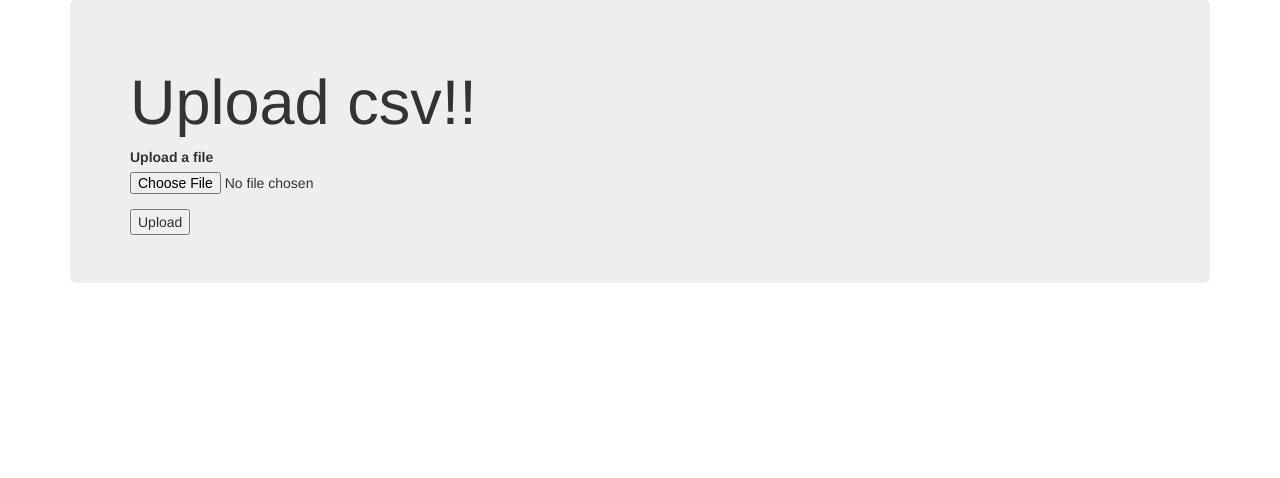
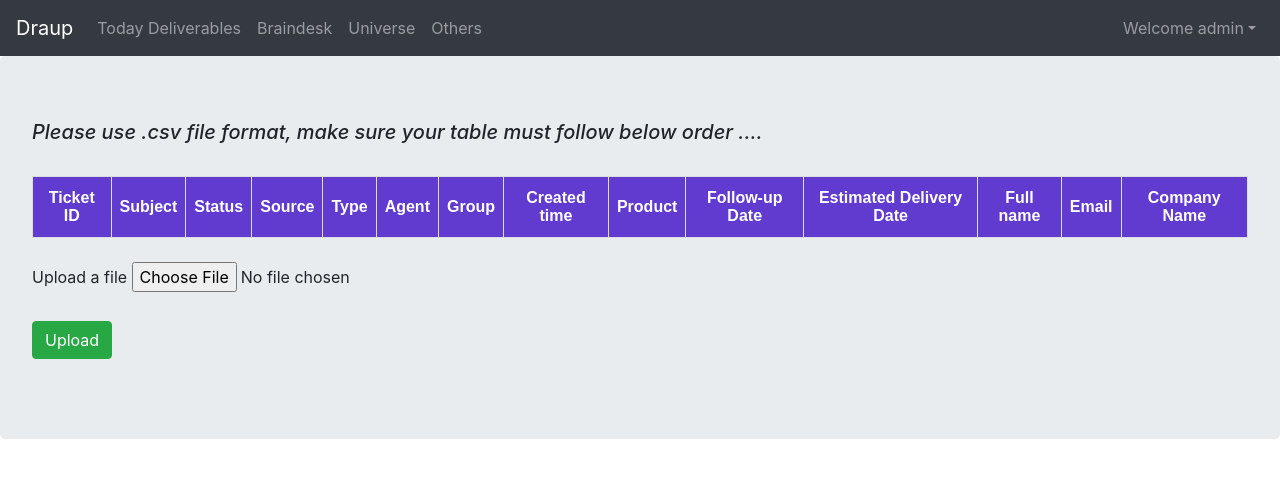
Before and after one commit to intriguingdespot/email_notifications, a Django app: page /home/upload/ in a window 1280 px wide. Shown: the top 478 px of the page. Run offline with Django 3.2, Linux system fonts and the light colour scheme; a user stored in the database is signed in; lists and menus that the app fills with data are empty; some libraries are stand-ins or nearby versions.

Commit message:
Designed separate emails for braindesk/universe/others with the templates

```diff
--- a/email_notifications/email_notifications/settings.py
+++ b/email_notifications/email_notifications/settings.py
@@ -117,7 +117,7 @@ EMAIL_HOST_PASSWORD = "kesavan@123"
 
 LANGUAGE_CODE = 'en-us'
 
-TIME_ZONE = 'UTC'
+TIME_ZONE = 'Asia/Kolkata'
 
 USE_I18N = True
 
--- /dev/null
+++ b/email_notifications/notifications/static/css/base.css
@@ -0,0 +1,31 @@
+
+    #customers {
+      font-family: Arial, Helvetica, sans-serif;
+      border-collapse: collapse;
+      width: 100%;
+    }
+
+    #customers td, #customers th {
+      border: 1px solid #ddd;
+      padding: 8px;
+    }
+
+    #customers tr:nth-child(even){background-color: #f2f2f2;}
+
+    #customers tr:hover {background-color: #ddd;}
+
+    #customers th {
+      padding-top: 12px;
+      padding-bottom: 12px;
+      text-align: left;
+      background-color: #613acf;
+      color: white;
+    }
+
+    .tab {
+
+  margin-top: 10px;
+  margin-right: 10px;
+  margin-left: 10px;
+
+}
--- /dev/null
+++ b/email_notifications/notifications/templates/notifications/base.html
@@ -0,0 +1,79 @@
+<!DOCTYPE html>
+<html>
+  <head>
+    <meta charset="utf-8">
+    <!-- Latest compiled and minified CSS -->
+    <link rel="stylesheet" href="https://stackpath.bootstrapcdn.com/bootstrap/4.1.3/css/bootstrap.min.css"
+    integrity="sha384-MCw98/SFnGE8fJT3GXwEOngsV7Zt27NXFoaoApmYm81iuXoPkFOJwJ8ERdknLPMO" crossorigin="anonymous">
+    {% load static %}
+    <link rel="stylesheet" type="text/css" href="{% static '/css/base.css' %}">
+    <link rel = "icon" href ="{% static '/images/title-logo.ico' %}">
+    <script>
+function myFunction() {
+  if(confirm("Are you sure do you want to continue ?")){
+    submit();
+  }else{
+    return false;
+  }
+}
+</script>
+  </head>
+  <body>
+
+  	<!-- DOCUMENTATION NAVBAR -->
+
+  	<nav class="navbar navbar-expand-lg navbar-dark bg-dark">
+
+      <a class="navbar-brand" href="{%url 'home:home'%}">Draup</a>
+
+      <!-- Brand and toggle get grouped for better mobile display -->
+      <!-- This is the actual code that creates the "hamburger icon" -->
+      <!-- The data-target grabs ids to put into the icon -->
+      <button class="navbar-toggler" type="button" data-toggle="collapse" data-target="#bs-example-navbar-collapse-1" aria-controls="bs-example-navbar-collapse-1" aria-expanded="false" aria-label="Toggle navigation">
+        <span class="navbar-toggler-icon"></span>
+      </button>
+
+
+      <!-- Anything inside of collapse navbar-collapse goes into the "hamburger" -->
+      <div class="collapse navbar-collapse" id="bs-example-navbar-collapse-1">
+        <div class="navbar-nav">
+
+          <!-- the span class "sr-only" tells screen readers that Home is the active link, for accessibility -->
+          <a class="nav-item nav-link " href="{%url 'home:salesremainder'%}">Today Deliverables</a>
+          <a class="nav-item nav-link " href="{%url 'home:braindesk'%}">Braindesk</a>
+          <a class="nav-item nav-link" href="{%url 'home:universe'%}">Universe</a>
+          <a class="nav-item nav-link" href="{%url 'home:others'%}">Others</a>
+          <!-- DROPDOWN MENU -->
+
+
+
+
+        </div> <!-- /.navbar-nav, left-hand content -->
+
+        <!-- STUFF ON THE RIGHT -->
+        <div class="navbar-nav ml-auto">
+          <li class="dropdown dropdown-masked">
+            <a href="#" class="nav-link dropdown-toggle" id="navbar-dropdown-menu" data-toggle="dropdown" role="button" aria-haspopup="true" aria-expanded="false">Welcome {{user}}</a>
+            <ul class="dropdown-menu list-inline">
+              <li><a class="dropdown-item" href="#">Change Password</a></li>
+              <div class="dropdown-divider"></div>
+              <li><a class="dropdown-item" href="{%url 'logout' %}">Logout</a></li>
+            </ul>
+          </li>
+
+        </div> <!-- /.navbar-nav, right-hand content -->
+
+      </div> <!-- /.navbar-collapse -->
+    </nav>
+    {% block body_block%}
+
+    {% endblock %}
+
+
+
+  <script src="https://code.jquery.com/jquery-3.3.1.slim.min.js" integrity="sha384-q8i/X+965DzO0rT7abK41JStQIAqVgRVzpbzo5smXKp4YfRvH+8abtTE1Pi6jizo" crossorigin="anonymous"></script>
+  <!-- Latest compiled and minified JavaScript -->
+  <script src="https://stackpath.bootstrapcdn.com/bootstrap/4.1.3/js/bootstrap.min.js" integrity="sha384-ChfqqxuZUCnJSK3+MXmPNIyE6ZbWh2IMqE241rYiqJxyMiZ6OW/JmZQ5stwEULTy" crossorigin="anonymous"></script>
+
+</body>
+</html>
--- a/email_notifications/notifications/templates/notifications/landingpage.html
+++ b/email_notifications/notifications/templates/notifications/landingpage.html
@@ -1,7 +1,7 @@
 <!DOCTYPE html>
 <html lang="en">
 <head>
-	<title>Home</title>
+	<title>Draup-Remainders</title>
 	<meta charset="UTF-8">
 	<meta name="viewport" content="width=device-width, initial-scale=1">
     <link rel="stylesheet" type="text/css" href="style.css">
@@ -9,13 +9,14 @@
     <link href="https://stackpath.bootstrapcdn.com/font-awesome/4.7.0/css/font-awesome.min.css" rel="stylesheet">
 		{% load static %}
     <link rel="stylesheet" type="text/css" href="{% static '/css/landingpage.css' %}">
+		<link rel = "icon" href ="{% static '/images/title-logo.ico' %}">
 </head>
 <body>
 
 	<div class="header">
      <div class="navbar">
          <div class="logo">
-             <a href="{%url 'logout' %}"><img src="{% static '/images/draup-logo.png' %}"></a>
+             <a href="https://platform.draup.com/"><img src="{% static '/images/draup-logo.png' %}"></a>
          </div>
          <div class="menu">
              <ul>
--- a/email_notifications/notifications/templates/notifications/login.html
+++ b/email_notifications/notifications/templates/notifications/login.html
@@ -1,12 +1,13 @@
 <!DOCTYPE html>
 <html lang="en" dir="ltr">
+  {% load static %}
   <head>
     <meta charset="utf-8">
-    <title>Login | Draup Remainders</title>
+    <title>Login | Draup-Remainders</title>
+    <link rel = "icon" href ="{% static '/images/title-logo.ico' %}">
     <link rel="stylesheet" href="https://stackpath.bootstrapcdn.com/bootstrap/4.1.3/css/bootstrap.min.css" integrity="sha384-MCw98/SFnGE8fJT3GXwEOngsV7Zt27NXFoaoApmYm81iuXoPkFOJwJ8ERdknLPMO" crossorigin="anonymous">
   	<script src="https://ajax.googleapis.com/ajax/libs/jquery/3.3.1/jquery.min.js"></script>
   	<link rel="stylesheet" href="https://use.fontawesome.com/releases/v5.6.1/css/all.css" integrity="sha384-gfdkjb5BdAXd+lj+gudLWI+BXq4IuLW5IT+brZEZsLFm++aCMlF1V92rMkPaX4PP" crossorigin="anonymous">
-    {% load static %}
     <link rel="stylesheet" type="text/css" href="{% static '/css/login.css' %}">
   </head>
   <body>
--- a/email_notifications/notifications/templates/notifications/upload.html
+++ b/email_notifications/notifications/templates/notifications/upload.html
@@ -1,31 +1,36 @@
-<!DOCTYPE html>
-<html lang="en" dir="ltr">
-  <head>
-    <meta charset="utf-8">
-    <title></title>
+<title>Draup-Remainders</title>
+{% extends 'notifications/base.html' %}
 
-<link rel="stylesheet" href="https://maxcdn.bootstrapcdn.com/bootstrap/3.3.7/css/bootstrap.min.css" integrity="sha384-BVYiiSIFeK1dGmJRAkycuHAHRg32OmUcww7on3RYdg4Va+PmSTsz/K68vbdEjh4u" crossorigin="anonymous">
-
-<!-- Optional theme -->
-<link rel="stylesheet" href="https://maxcdn.bootstrapcdn.com/bootstrap/3.3.7/css/bootstrap-theme.min.css" integrity="sha384-rHyoN1iRsVXV4nD0JutlnGaslCJuC7uwjduW9SVrLvRYooPp2bWYgmgJQIXwl/Sp" crossorigin="anonymous">
-
-<!-- Latest compiled and minified JavaScript -->
-<script src="https://maxcdn.bootstrapcdn.com/bootstrap/3.3.7/js/bootstrap.min.js" integrity="sha384-Tc5IQib027qvyjSMfHjOMaLkfuWVxZxUPnCJA7l2mCWNIpG9mGCD8wGNIcPD7Txa" crossorigin="anonymous"></script>
-  </head>
-  <body>
-    <div class="container">
+{% block body_block %}
       <div class="jumbotron">
-    <h1>Upload csv!!</h1>
+    <h5><em>Please use .csv file format, make sure your table must follow below order ....</em></h5>
+    <br>
+    <table id="customers">
+    <tr>
+      <th style="text-align:center">Ticket ID</th>
+      <th style="text-align:center">Subject</th>
+      <th style="text-align:center">Status</th>
+      <th style="text-align:center">Source</th>
+      <th style="text-align:center">Type</th>
+      <th style="text-align:center">Agent</th>
+      <th style="text-align:center">Group</th>
+      <th style="text-align:center">Created time</th>
+      <th style="text-align:center">Product</th>
+      <th style="text-align:center">Follow-up Date</th>
+      <th style="text-align:center">Estimated Delivery Date</th>
+      <th style="text-align:center">Full name</th>
+      <th style="text-align:center">Email</th>
+      <th style="text-align:center">Company Name</th>
+    </tr>
+  </table>
+  <br>
     <form method="post" enctype="multipart/form-data">
       {% csrf_token %}
       <label for="">Upload a file</label>
       <input type="file" name="file">
-      <p></p>
-      <button type="submit" >Upload</button>
+      <br>
+      <br>
+      <button onclick="return confirm('Are you sure do you want to continue ?');" class='btn btn-success' type="submit">Upload</button>
     </form>
     </div>
-
-    </div>
-
-  </body>
-</html>
+ {% endblock %}
--- a/email_notifications/notifications/urls.py
+++ b/email_notifications/notifications/urls.py
@@ -6,7 +6,8 @@ app_name= "home"
 urlpatterns=[
     path('',views.home,name='home'),
     path('sales/',views.salesremainder,name='salesremainder'),
+    path('sales/braindesk',views.braindesk,name='braindesk'),
+    path('sales/universe',views.universe,name='universe'),
+    path('sales/others',views.others,name='others'),
     path('upload/',views.upload,name='upload'),
-    path('dashboard/',views.dashboard,name='dashboard'),
-
 ]
--- a/email_notifications/notifications/views.py
+++ b/email_notifications/notifications/views.py
@@ -48,10 +48,17 @@ def user_logout(request):
     return HttpResponseRedirect(reverse('login_user'))
 
 @login_required(login_url = 'login_user')
-def dashboard(request):
+def salesremainder(request):
+    today=str(date.today())
+    tickets = Ticket.objects.filter(Estimated_Delivery_Date__icontains=today)
+    tick_dict = {'Ticket':tickets}
+    return render(request,'notifications/today_deliverables.html',context=tick_dict)
+
+@login_required(login_url = 'login_user')
+def braindesk(request):
     if request.method == "POST":
         today=str(date.today())
-        tickets = Ticket.objects.filter(Estimated_Delivery_Date__icontains=today)
+        tickets = Ticket.objects.filter(Estimated_Delivery_Date__icontains=today,Type__icontains="Braindesk Request")
         tick_dict = {'Ticket':tickets}
         #send_mail(
         #'You have Deliverable Today !!!',
@@ -60,38 +67,84 @@ def dashboard(request):
         #['kesavan.ramalingam@draup.com'],
         #fail_silently=False)
         #print("mail sent sucess fully")
-        html_content = render_to_string("notifications/universe_notification.html",context=tick_dict)
+        html_content = render_to_string("notifications/notification.html",context=tick_dict)
         text_content = strip_tags(html_content)
         email = EmailMultiAlternatives(
         "You have a Deliverable !!",
         text_content,
         settings.EMAIL_HOST_USER,
         ['intriguing.despot@gmail.com'],
-        cc=[]
+        #cc=['kesavan.ramalingam@draup.com']
         )
         email.attach_alternative(html_content,"text/html")
         email.send()
-        return home(request)
-    return render(request,'notifications/dashboard.html')
+        return salesremainder(request)
+    else:
+        today=str(date.today())
+        tickets = Ticket.objects.filter(Estimated_Delivery_Date__icontains=today,Type__icontains="Braindesk Request")
+        tick_dict = {'Ticket':tickets}
+        return render(request,'notifications/braindesk_deliverables.html',context=tick_dict)
 
 @login_required(login_url = 'login_user')
-def salesremainder(request):
-    today=str(date.today())
-    tickets = Ticket.objects.filter(Estimated_Delivery_Date__icontains=today)
-    tick_dict = {'Ticket':tickets}
-    return render(request,'notifications/sales.html',context=tick_dict)
+def universe(request):
+    if request.method == "POST":
+        today=str(date.today())
+        tickets = Ticket.objects.filter(Estimated_Delivery_Date__icontains=today,Type__icontains = 'Universe Account Addition Request')
+        tick_dict = {'Ticket':tickets}
+        html_content = render_to_string("notifications/notification.html",context=tick_dict)
+        text_content = strip_tags(html_content)
+        email = EmailMultiAlternatives(
+        "You have a Deliverable !!",
+        text_content,
+        settings.EMAIL_HOST_USER,
+        ['intriguing.despot@gmail.com'],
+        #cc=['kesavan.ramalingam@draup.com']
+        )
+        email.attach_alternative(html_content,"text/html")
+        email.send()
+        return salesremainder(request)
+    else:
+        today=str(date.today())
+        tickets = Ticket.objects.filter(Estimated_Delivery_Date__icontains=today,Type__icontains = 'Universe Account Addition Request')
+        tick_dict = {'Ticket':tickets}
+        return render(request,'notifications/universe_deliverables.html',context=tick_dict)
+
+@login_required(login_url = 'login_user')
+def others(request):
+    if request.method == "POST":
+        today=str(date.today())
+        tickets = Ticket.objects.filter(Estimated_Delivery_Date__icontains=today).exclude(Type__icontains = 'Universe Account Addition Request').exclude(Type__icontains="Braindesk Request")
+        tick_dict = {'Ticket':tickets}
+        html_content = render_to_string("notifications/notification.html",context=tick_dict)
+        text_content = strip_tags(html_content)
+        email = EmailMultiAlternatives(
+        "You have a Deliverable !!",
+        text_content,
+        settings.EMAIL_HOST_USER,
+        ['intriguing.despot@gmail.com'],
+        #cc=['kesavan.ramalingam@draup.com']
+        )
+        email.attach_alternative(html_content,"text/html")
+        email.send()
+        return salesremainder(request)
+    else:
+        today=str(date.today())
+        tickets = Ticket.objects.filter(Estimated_Delivery_Date__icontains=today).exclude(Type__icontains = 'Universe Account Addition Request').exclude(Type__icontains="Braindesk Request")
+        tick_dict = {'Ticket':tickets}
+        return render(request,'notifications/others_deliverables.html',context=tick_dict)
+
 
 @login_required(login_url = 'login_user')
 def upload(request):
     if request.method == 'POST':
-        tickets=Ticket.objects.all()
-        tickets.delete()
         csv_file = request.FILES['file']
         if not csv_file.name.endswith('.csv'):
             messages.error(request,'Please use csv')
         data_set = csv_file.read().decode('UTF-8')
         io_string = io.StringIO(data_set)
         next(io_string)
+        tickets=Ticket.objects.all()
+        tickets.delete()
         for column in csv.reader(io_string,delimiter=","):
             created = Ticket.objects.update_or_create(
             Ticket_ID = column[0],
```
Also changed, not shown: email_notifications/notifications/templates/notifications/braindesk_deliverables.html (added, +36 -0 lines), email_notifications/notifications/templates/notifications/dashboard.html (deleted, +0 -16 lines), email_notifications/notifications/templates/notifications/notification.html (renamed from email_notifications/notifications/templates/notifications/universe_notification.html, +5 -4 lines), email_notifications/notifications/templates/notifications/others_deliverables.html (added, +36 -0 lines), email_notifications/notifications/templates/notifications/sales.html (deleted, +0 -57 lines), email_notifications/notifications/templates/notifications/today_deliverables.html (added, +33 -0 lines), email_notifications/notifications/templates/notifications/universe_deliverables.html (added, +36 -0 lines), email_notifications/notifications/templates/notifications/wow.html (deleted, +0 -109 lines), email_notifications/db.sqlite3, email_notifications/notifications/static/images/download.svg (deleted), email_notifications/notifications/static/images/title-logo.ico (added).
